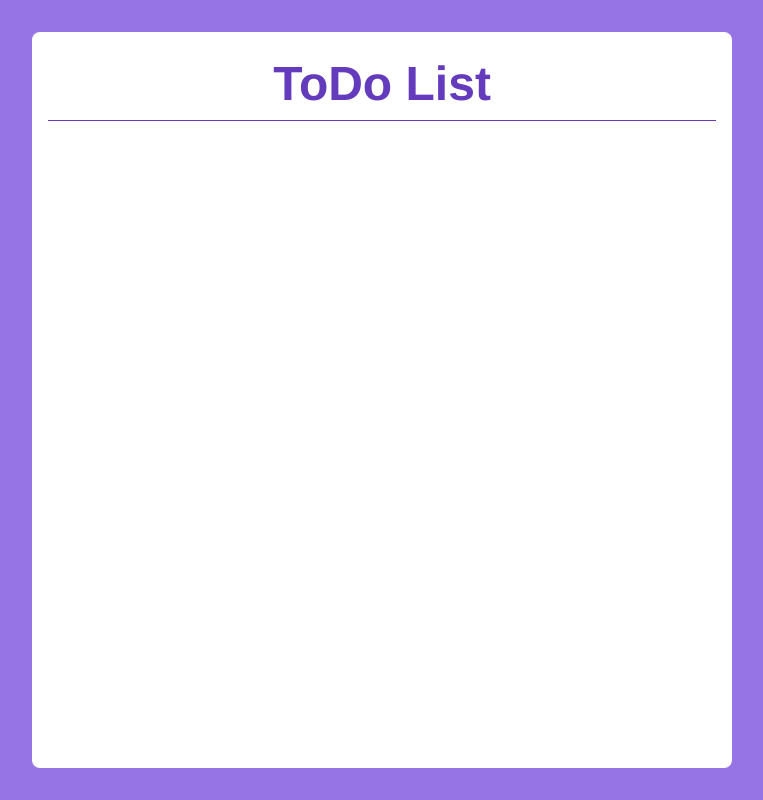
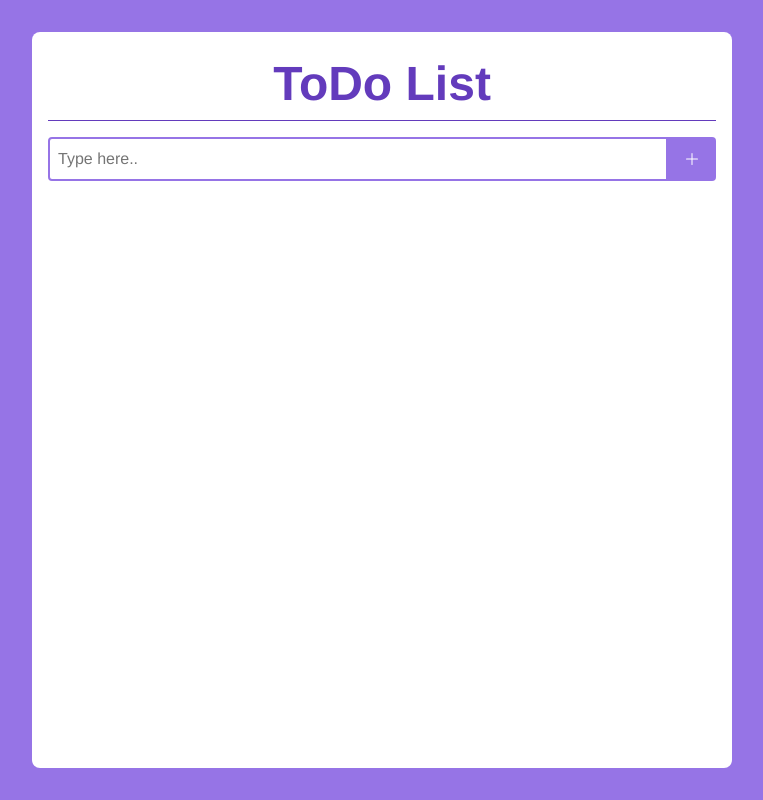
Before and after one commit to KateMoro/react-todo, a React (Vite) app: page / in a window 1280 px wide. Shown: the whole page, without its empty margins (258-1021 px from the left). Built offline with nearby package versions, Linux system fonts and the light colour scheme.

Commit message:
Add NewTaskForm component

```diff
--- a/src/components/app/App.tsx
+++ b/src/components/app/App.tsx
@@ -1,9 +1,13 @@
+import NewTaskForm from '../new-task-form/NewTaskForm';
 import styles from './App.module.scss';
 
 const App: React.FC = () => {
 
   return (
-    <h1 className={styles.appTitle}>ToDo List</h1>
+    <>
+      <h1 className={styles.appTitle}>ToDo List</h1>
+      <NewTaskForm />
+    </>
   )
 }
 
--- /dev/null
+++ b/src/components/new-task-form/NewTaskForm.module.scss
@@ -0,0 +1,29 @@
+.form {
+  display: grid;
+  grid-template-columns: 1fr 48px;
+  padding-top: 16px;
+  padding-bottom: 16px;
+}
+
+.formInput {
+  padding: 8px;
+  border: 2px solid var(--color-accent-300);
+  border-radius: 4px 0 0 4px;
+
+  &:hover {
+    border-color: var(--color-accent-100);
+  }
+
+}
+
+.formButton {
+  border-radius: 0 4px 4px 0;
+  background-color: var(--color-accent-300);
+  background-image: url('./images/plus.svg');
+  background-repeat: no-repeat;
+  background-position: center;
+
+  &:hover {
+    background-color: var(--color-accent-100);
+  }
+}
--- /dev/null
+++ b/src/components/new-task-form/NewTaskForm.tsx
@@ -0,0 +1,38 @@
+import { ChangeEvent, FormEvent, useState } from 'react';
+import styles from './NewTaskForm.module.scss';
+
+const NewTaskForm: React.FC = () => {
+  const [title, setTitle] = useState<string>('');
+
+  const handleSubmit = (evt: FormEvent<HTMLFormElement>) => {
+    evt.preventDefault();
+    setTitle('');
+  };
+
+  const handleChange = (evt: ChangeEvent<HTMLInputElement>) => {
+    setTitle(evt.target.value);
+  };
+
+  return (
+    <form className={styles.form} onSubmit={handleSubmit}>
+
+      <input
+        className={styles.formInput}
+        type="text"
+        name="title"
+        placeholder="Type here.."
+        value={title}
+        onChange={handleChange}
+      />
+
+      <button
+        className={styles.formButton}
+        type="submit"
+        aria-label="Add a new task"
+      />
+
+    </form>
+  )
+}
+
+export default NewTaskForm;
--- a/src/index.css
+++ b/src/index.css
@@ -38,3 +38,20 @@ body {
   background-color: var(--color-white);
   border-radius: 8px;
 }
+
+input {
+  font-family: inherit;
+  font-size: inherit;
+  line-height: 1.5;
+  color: inherit;
+  outline: none;
+}
+
+button {
+  font-family: inherit;
+  font-size: inherit;
+  cursor: pointer;
+  border: none;
+  background-color: transparent;
+  outline: none;
+}
```
Also changed, not shown: src/components/new-task-form/images/plus.svg (added).
